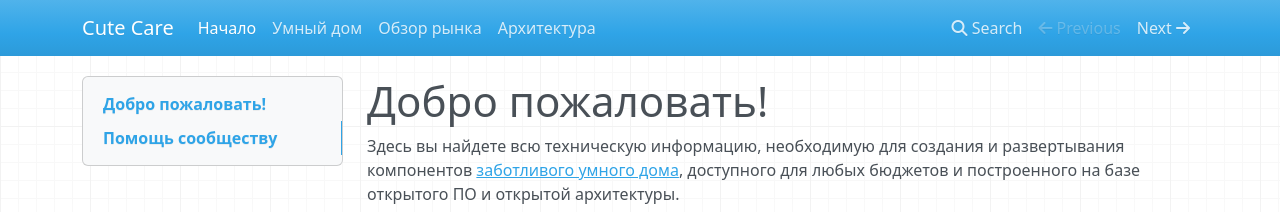
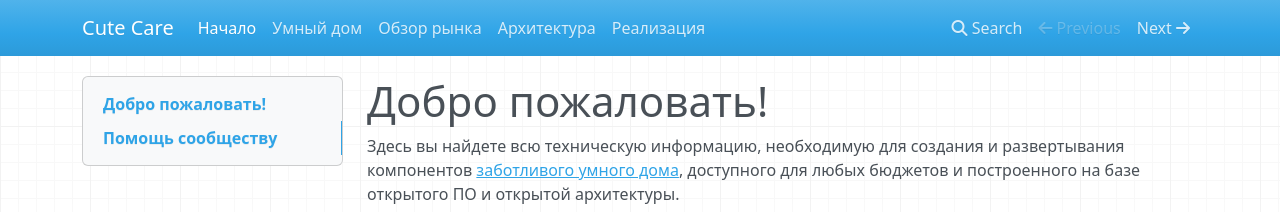
Before and after one commit to cutecare/cutecare-docs, an MkDocs documentation site: the page built from docs/index.md, in a window 1280 px wide. Shown: the top 212 px of the page. Built offline with MkDocs 1.6.1, drawn with Linux system fonts in a browser that asks for light colours; nearby versions of some CDN libraries; old or Windows-style settings are respelled for this version of MkDocs.

Commit message:
Update mkdocs.yml

```diff
--- a/mkdocs.yml
+++ b/mkdocs.yml
@@ -5,3 +5,4 @@ pages:
     - 'Умный дом': 'Введение.md'
     - 'Обзор рынка': 'Обзор рынка.md'
     - 'Архитектура': 'Архитектура.md'
+    - 'Реализация': 'Реализация.md'
```
